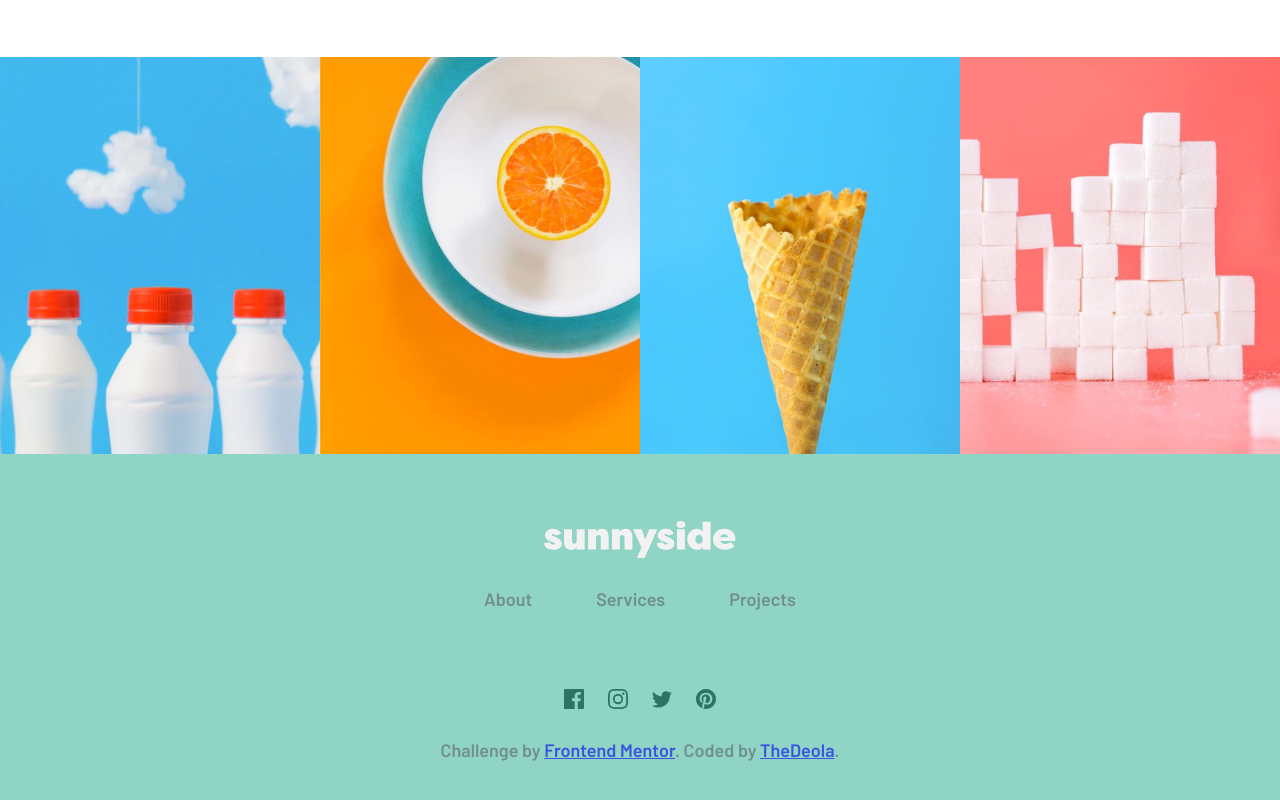
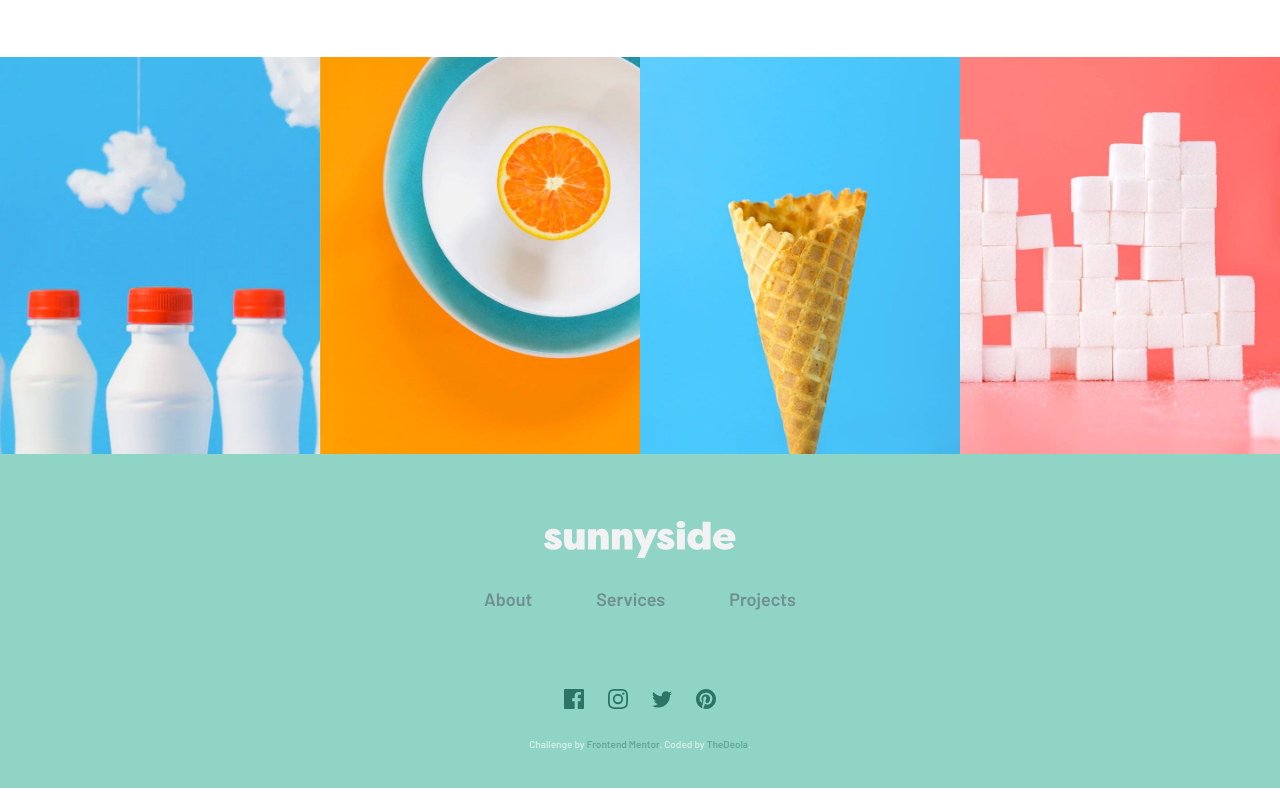
Before and after one commit to TheDeola/sunnyside-agency-landing-page-main, a plain HTML site: page index.html in a window 1280 px wide. Shown: the part 3080-3880 px from the top of the page. Drawn offline with Linux system fonts and the light colour scheme.

Commit message:
footer attribution color change

```diff
--- a/styles.css
+++ b/styles.css
@@ -54,13 +54,13 @@ body {
   text-rendering: optimizeSpeed;
   line-height: 1.5;
   font-family: "Barlow", sans-serif;
-  background-color: var(--Very-dark-blue);
+  /* background-color: var(--Very-dark-blue); */
   color: var(--Very-dark-grayish-blue);
   font-size: 1.125rem;
-  width: min(100%, 90rem);
+  /* width: min(100%, 90rem); */
   margin-inline: auto;
 }
-/* A elements that don't have a class get default styles */
+/* anchor elements that don't have a class get default styles */
 a:not([class]) {
   text-decoration-skip-ink: auto;
 }
@@ -122,7 +122,7 @@ header {
 .mobile-menu-container {
   background-color: var(--White);
   top: calc(3rem * 2);
-  width: calc(100% - 3rem);
+  width: calc(100% - 1rem);
   z-index: 3;
   border: none;
   border-radius: 0.35rem 0 0.35rem 0.35rem;
@@ -130,8 +130,8 @@ header {
 }
 
 dialog[open] {
+  width: 100%;
   overflow: visible;
-  /* background: red; */
 }
 
 dialog:not([open]) {
@@ -417,10 +417,15 @@ footer p {
   opacity: 0.6;
 }
 
-.attributtion p a {
-    color: white;
-    font-size: x-small;
-    text-align: center;
+.attribution > p {
+  color: white;
+  font-size: x-small;
+  text-align: center;
+}
+
+.attribution a {
+  color:hsl(168, 34%, 41%);
+  text-decoration: none;
 }
 
 .logo-footer {
```
